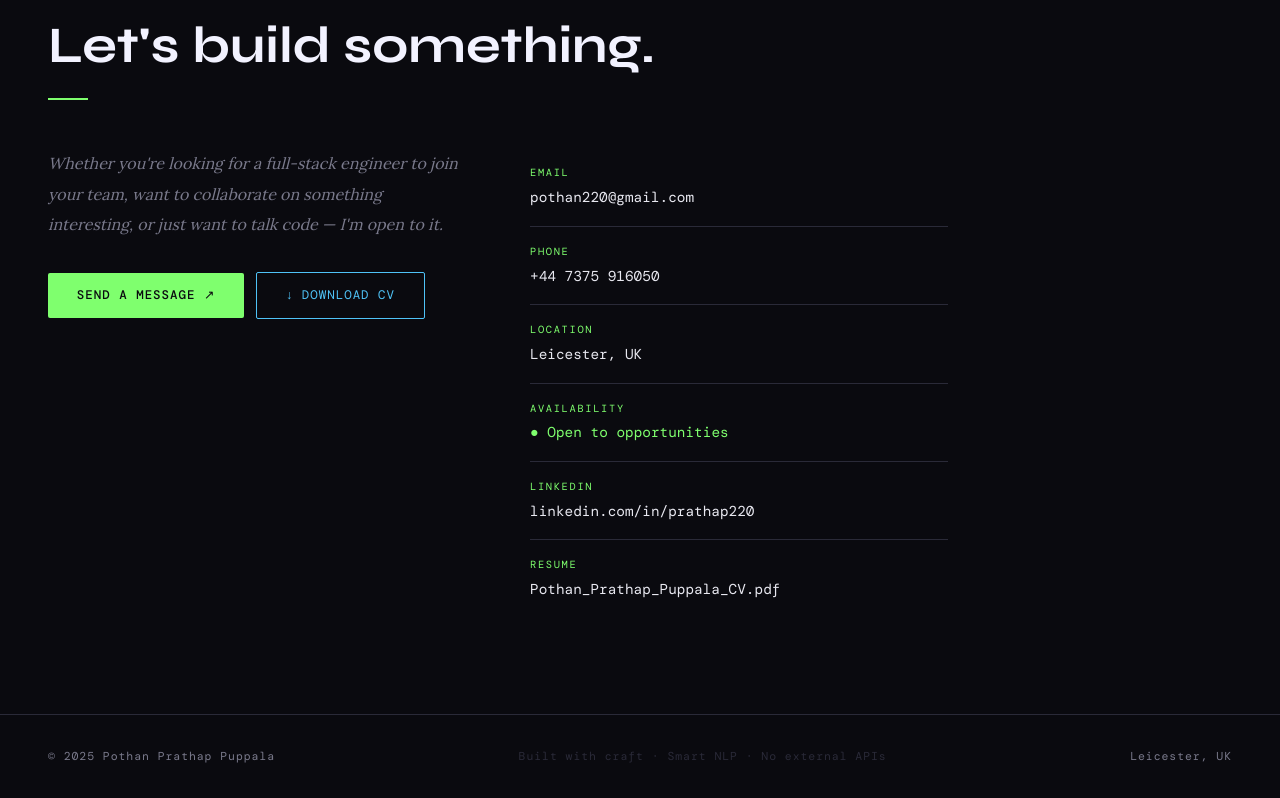
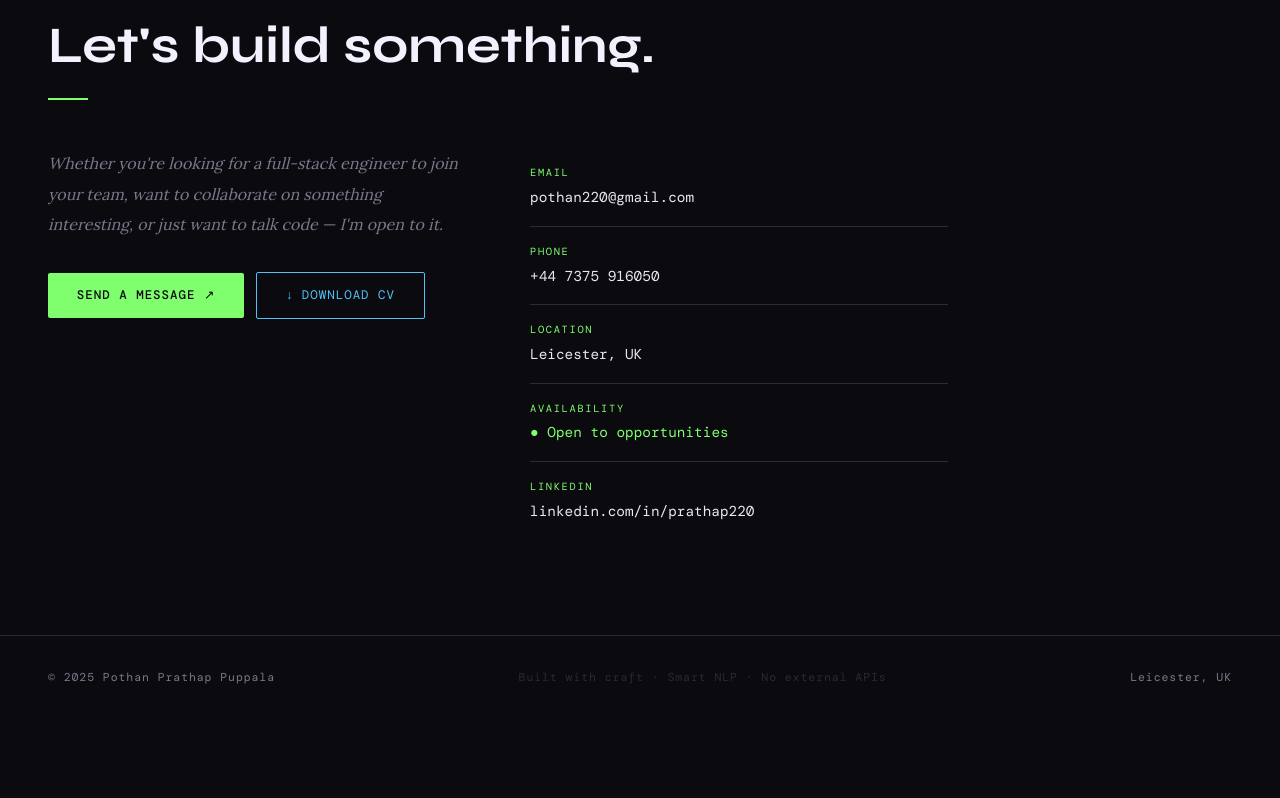
Before and after one commit to pothan220/portfolio, a Next.js app: page / in a window 1280 px wide. Shown: the part 6109-6907 px from the top of the page. After the commit the page ends 6829 px from the top, so only its background shows below. Built offline with nearby package versions, Linux system fonts and the light colour scheme; a web font is replaced by a local one.

Commit message:
uploaded resume link

```diff
--- a/src/components/Contact.tsx
+++ b/src/components/Contact.tsx
@@ -28,8 +28,6 @@ export default function Contact() {
     </a>
   </span>
 </li>
-          <li><span className="ci-label">Resume</span><span className="ci-value"><a href="https://drive.google.com/uc?export=download&id=1nalEgSZzUwgXcpCYeop1lQAIlEw6fRHr" download="Pothan_Prathap_Puppala_CV.pdf">Pothan_Prathap_Puppala_CV.pdf</a></span></li>
-
 
         </ul>
       </div>
```
